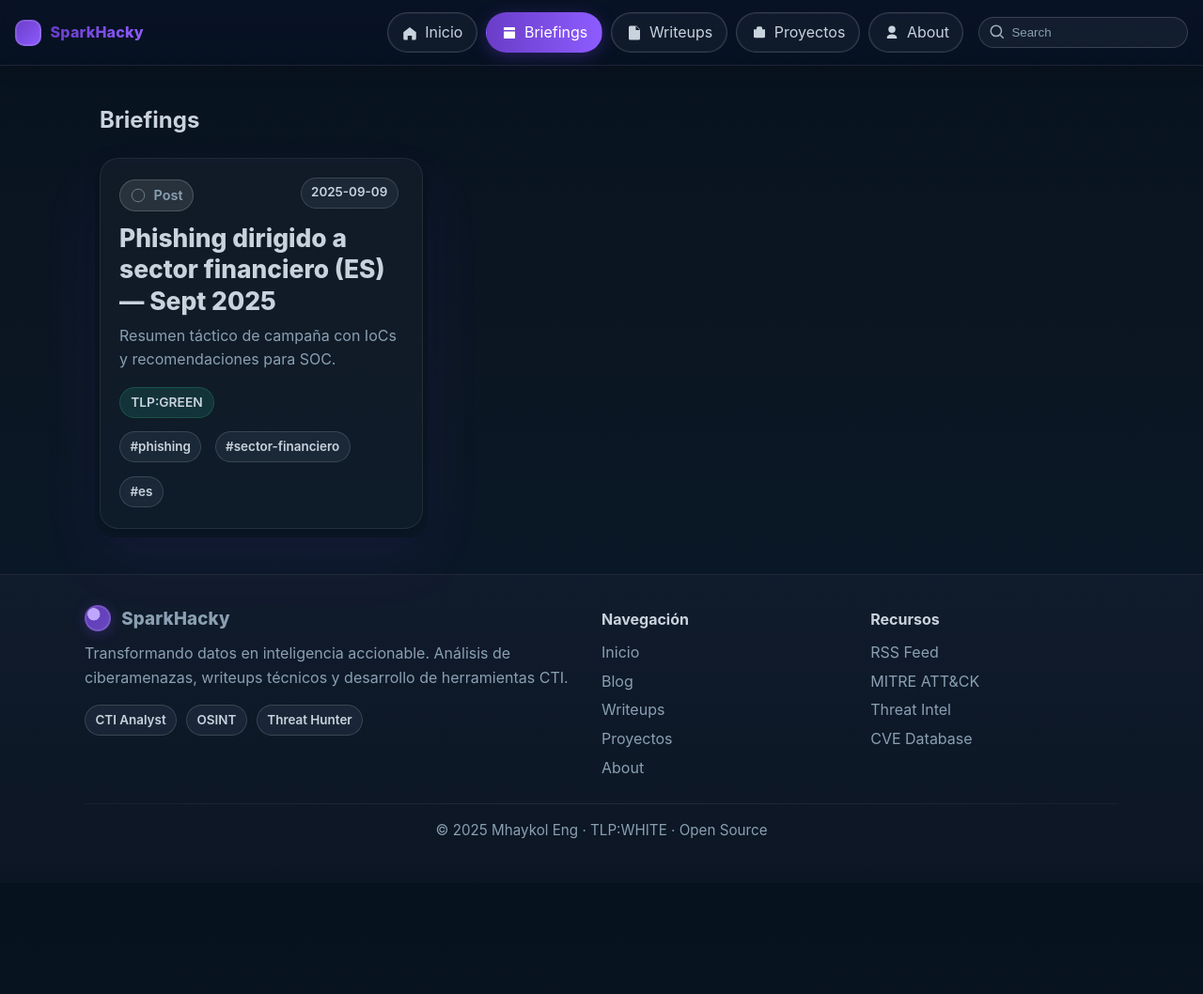
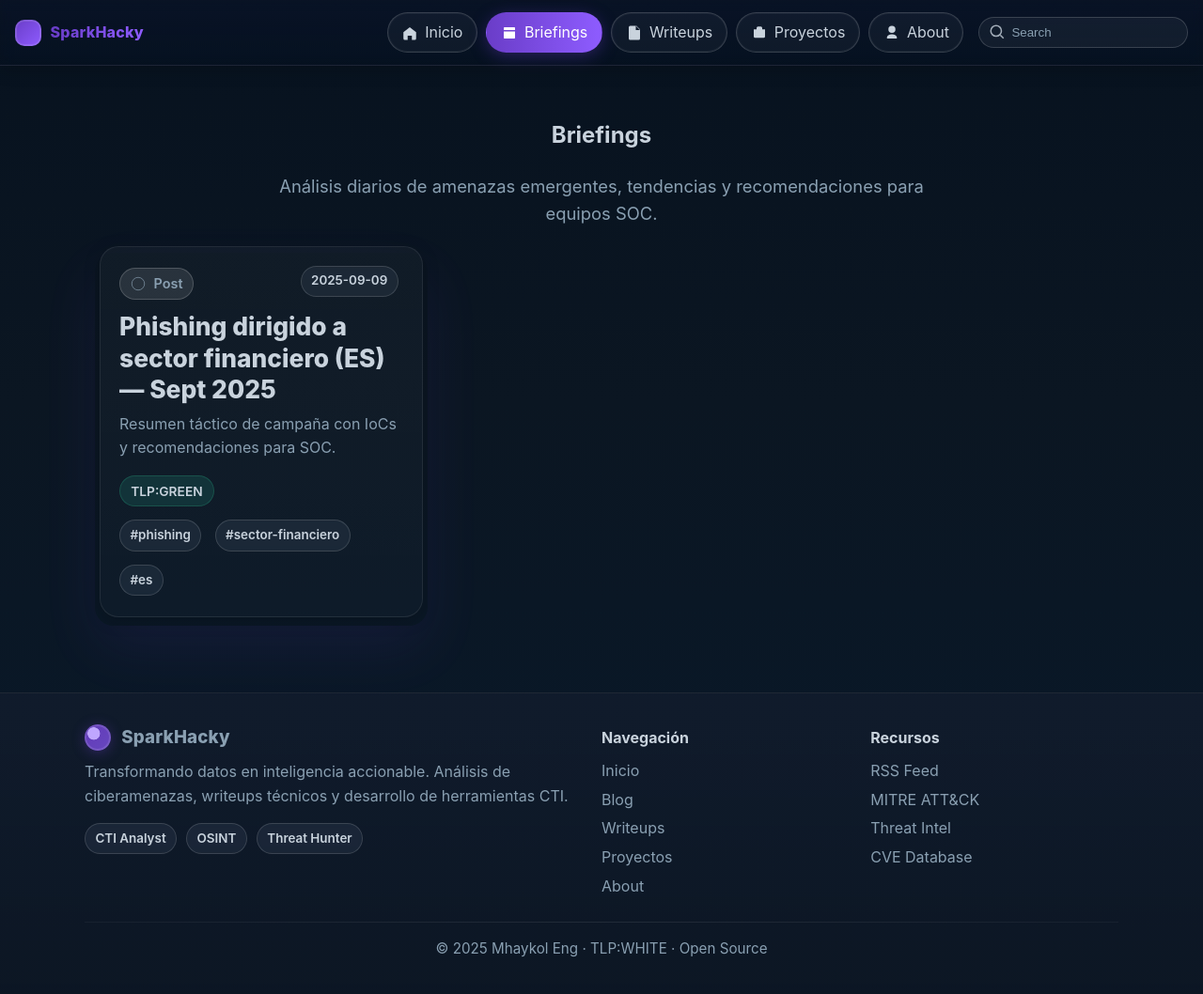
Before and after one commit to Sparkhacky/sparkhacky.github.io, a Jekyll site: the page built from blog/index.md, in a window 1280 px wide and 1066 px high. Shown: the top 1058 px of the window at 94% size. Built offline with Jekyll 4.4.1, drawn with Linux system fonts in a browser that asks for light colours.

Commit message:
Update index.md

```diff
--- a/blog/index.md
+++ b/blog/index.md
@@ -3,8 +3,12 @@ title: "Briefings"
 layout: default
 permalink: /blog/
 ---
-<section class="container">
-  <h1>Briefings</h1>
+<section class="container page-section">
+  <header class="section-head">
+    <h1>Briefings</h1>
+    <p class="lede">Análisis diarios de amenazas emergentes, tendencias y recomendaciones para equipos SOC.</p>
+  </header>
+
   <div class="grid">
     {% assign posts_sorted = site.posts | sort: 'date' | reverse %}
     {% for post in posts_sorted %}
```
